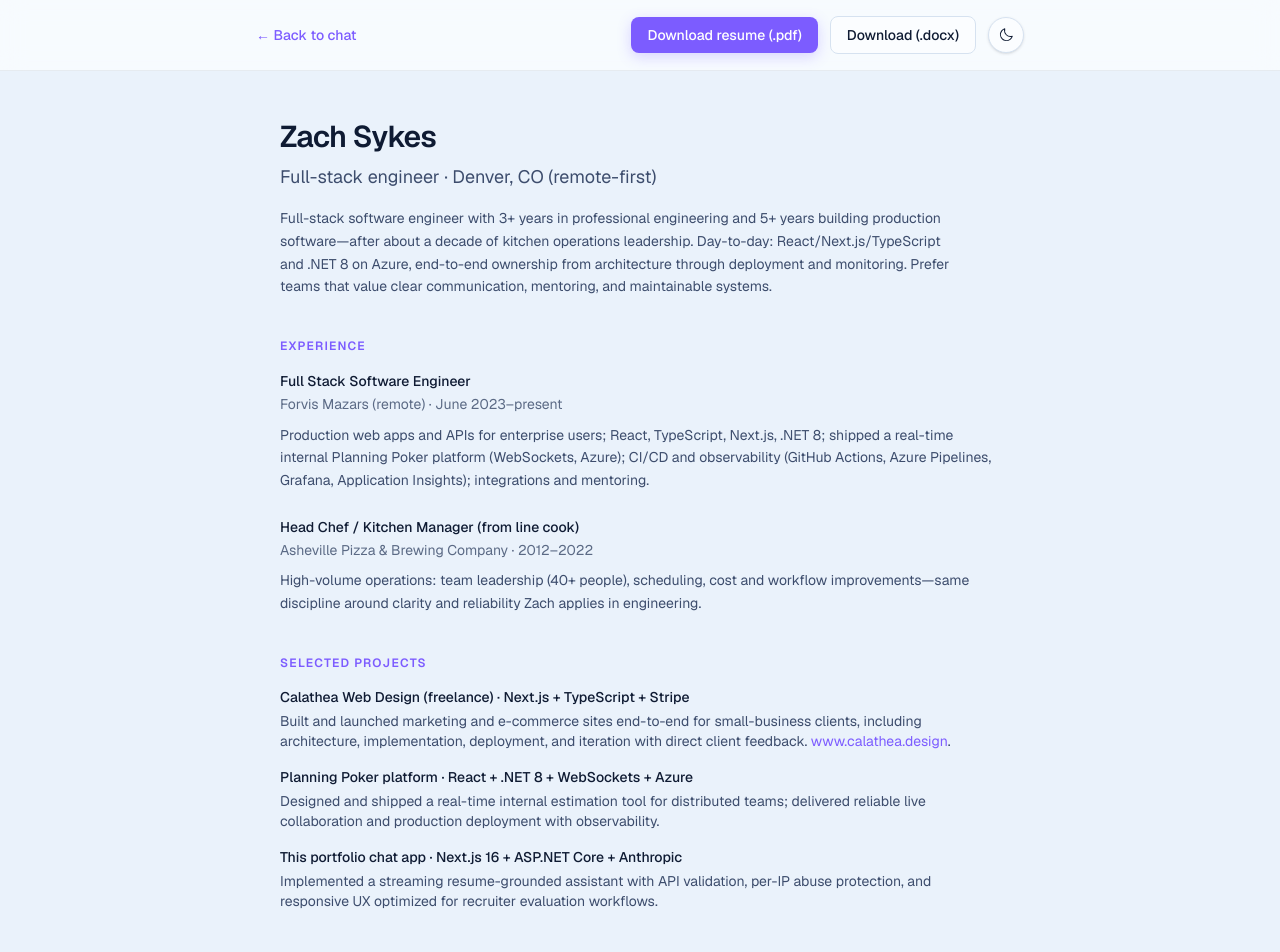
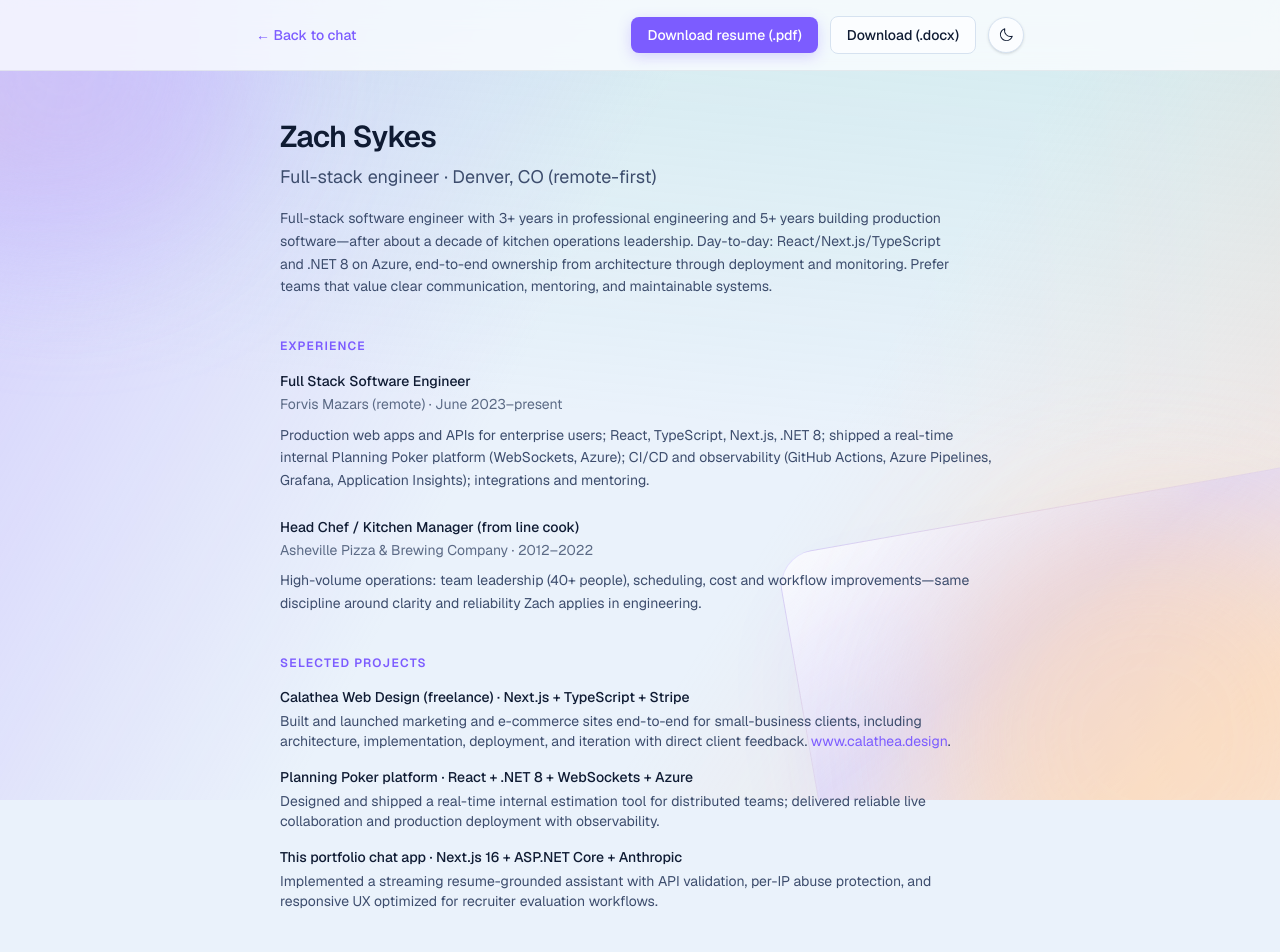
Before and after one commit to Calathea-Z/portfolio_ai, a Next.js app in the folder web/: page /resume in a window 1280 px wide. Shown: the top 952 px of the page. Built offline with nearby package versions, Linux system fonts and the light colour scheme; no server answers.

Commit message:
Added some ambient geometry

```diff
--- a/web/app/chat/page.tsx
+++ b/web/app/chat/page.tsx
@@ -11,10 +11,12 @@ export const metadata: Metadata = {
 
 export default function ChatPage() {
   return (
-    <div className="relative flex h-dvh max-h-dvh min-h-0 flex-col overflow-hidden overscroll-none bg-bg">
+    <div className="relative flex h-dvh max-h-dvh min-h-0 flex-col overflow-hidden overscroll-none">
       <BackgroundOrbs />
-      <SidePanel />
-      <ChatInterface />
+      <div className="relative z-10 flex min-h-0 min-w-0 flex-1 flex-col">
+        <SidePanel />
+        <ChatInterface />
+      </div>
     </div>
   );
 }
--- a/web/app/globals.css
+++ b/web/app/globals.css
@@ -40,6 +40,19 @@
   --shadow-btn-hover: 0 6px 20px rgb(124 92 255 / 0.35);
   --orb-1: rgb(199 183 255 / 0.55);
   --orb-2: rgb(255 211 168 / 0.45);
+  /* Ambient geometry (see BackgroundOrbs) */
+  --ambient-diag-a: rgb(188 170 255 / 0.48);
+  --ambient-diag-b: rgb(255 205 175 / 0.4);
+  --ambient-diag-c: rgb(120 210 195 / 0.2);
+  --ambient-slab-fill: linear-gradient(
+    152deg,
+    rgb(255 255 255 / 0.72) 0%,
+    rgb(210 198 255 / 0.45) 38%,
+    rgb(255 228 205 / 0.35) 72%,
+    rgb(255 255 255 / 0.25) 100%
+  );
+  --ambient-slab-border: rgb(124 92 255 / 0.16);
+  --ambient-slab-glow: rgb(124 92 255 / 0.14);
 }
 
 /* ─── Dark theme: cool neutrals + restrained purple brand ─── */
@@ -80,6 +93,18 @@
   --shadow-btn-hover: 0 6px 20px rgb(168 150 240 / 0.32);
   --orb-1: rgb(130 120 200 / 0.18);
   --orb-2: rgb(220 170 120 / 0.1);
+  --ambient-diag-a: rgb(130 110 210 / 0.32);
+  --ambient-diag-b: rgb(80 165 185 / 0.18);
+  --ambient-diag-c: rgb(170 145 220 / 0.12);
+  --ambient-slab-fill: linear-gradient(
+    152deg,
+    rgb(28 32 48 / 0.55) 0%,
+    rgb(75 65 130 / 0.28) 42%,
+    rgb(45 95 110 / 0.14) 78%,
+    rgb(20 22 34 / 0.35) 100%
+  );
+  --ambient-slab-border: rgb(190 175 255 / 0.1);
+  --ambient-slab-glow: rgb(100 85 180 / 0.2);
 }
 
 @theme inline {
--- a/web/app/page.tsx
+++ b/web/app/page.tsx
@@ -10,8 +10,9 @@ import { StickyNav } from "@/components/sections/StickyNav";
 
 export default function Home() {
   return (
-    <div className="relative min-h-screen w-full bg-bg text-text">
+    <div className="relative min-h-screen w-full text-text">
       <BackgroundOrbs />
+      <div className="relative z-10">
         <StickyNav />
         <main className="relative">
           <Hero />
@@ -23,5 +24,6 @@ export default function Home() {
         </main>
         <SidePanel mobileMenu={false} />
       </div>
+    </div>
   );
 }
--- a/web/app/projects/agentic-chat/page.tsx
+++ b/web/app/projects/agentic-chat/page.tsx
@@ -15,9 +15,10 @@ export const metadata: Metadata = {
 
 export default function AgenticChatProjectPage() {
   return (
-    <div className="relative min-h-screen w-full bg-bg text-text">
+    <div className="relative min-h-screen w-full text-text">
       <BackgroundOrbs />
 
+      <div className="relative z-10">
       <header className="sticky top-0 z-30 border-b border-border-subtle bg-surface/80 backdrop-blur-md">
         <div className="mx-auto flex max-w-5xl items-center justify-between gap-3 px-4 py-3 md:px-6">
           <Link
@@ -194,6 +195,7 @@ export default function AgenticChatProjectPage() {
           </a>
         </section>
       </main>
+      </div>
     </div>
   );
 }
--- a/web/app/resume/page.tsx
+++ b/web/app/resume/page.tsx
@@ -15,8 +15,9 @@ export default function ResumePage() {
   const primaryResumeLabel = hasResumePdf ? "Download resume (.pdf)" : "Download resume (.docx)";
 
   return (
-    <div className="relative min-h-full bg-bg text-text">
+    <div className="relative min-h-full text-text">
       <BackgroundOrbs />
+      <div className="relative z-10">
       <header className="sticky top-0 z-10 border-b border-border-subtle bg-surface/80 px-6 py-4 backdrop-blur-md">
         <div className="mx-auto flex max-w-3xl flex-wrap items-center justify-between gap-3">
           <Link
@@ -163,6 +164,7 @@ export default function ResumePage() {
           .
         </p>
       </main>
+      </div>
     </div>
   );
 }
--- a/web/components/BackgroundOrbs.tsx
+++ b/web/components/BackgroundOrbs.tsx
@@ -1,15 +1,49 @@
+/**
+ * Fixed ambient layer: soft diagonal pastel washes, a tilted “slab,” and
+ * blurred orbs. Theme tokens live in globals.css (--ambient-*, --orb-*).
+ */
 export function BackgroundOrbs() {
   return (
     <div
       aria-hidden="true"
-      className="pointer-events-none fixed inset-0 -z-10 overflow-hidden"
+      className="pointer-events-none fixed inset-0 z-0 overflow-hidden"
     >
+      {/* Crossed diagonal washes — reads as color without hard edges */}
+      <div
+        className="absolute inset-0"
+        style={{
+          background: `
+            linear-gradient(118deg, var(--ambient-diag-a) 0%, transparent 42%),
+            linear-gradient(302deg, var(--ambient-diag-b) 0%, transparent 38%),
+            linear-gradient(185deg, var(--ambient-diag-c), transparent 52%)
+          `,
+        }}
+      />
+
+      {/* Skewed pastel / glass slab — bottom-right anchor */}
+      <div
+        className="absolute -bottom-10 -right-24 h-[min(42vh,22rem)] w-[min(92vw,36rem)] -rotate-[10deg] rounded-[2.25rem] dark:-bottom-14 dark:h-[min(38vh,20rem)]"
+        style={{
+          background: "var(--ambient-slab-fill)",
+          border: "1px solid var(--ambient-slab-border)",
+          boxShadow: "0 48px 100px -28px var(--ambient-slab-glow)",
+        }}
+      />
+
+      {/* Narrow accent ribbon — top-left, opposite corner for balance */}
+      <div
+        className="absolute -left-[12%] top-[6%] h-32 w-[min(55vw,24rem)] rotate-[9deg] rounded-full opacity-80 blur-2xl dark:opacity-90"
+        style={{
+          background: "linear-gradient(90deg, var(--ambient-diag-b), transparent)",
+        }}
+      />
+
       <div
         className="absolute -top-32 -left-32 h-96 w-96 rounded-full blur-3xl"
         style={{ background: "var(--orb-1)" }}
       />
       <div
-        className="absolute -bottom-40 -right-24 h-112 w-md rounded-full blur-3xl"
+        className="absolute -right-24 -bottom-40 h-[28rem] w-[28rem] max-w-[110vw] rounded-full blur-3xl"
         style={{ background: "var(--orb-2)" }}
       />
     </div>
```
Lines whose indentation alone changed are shown as unchanged.
